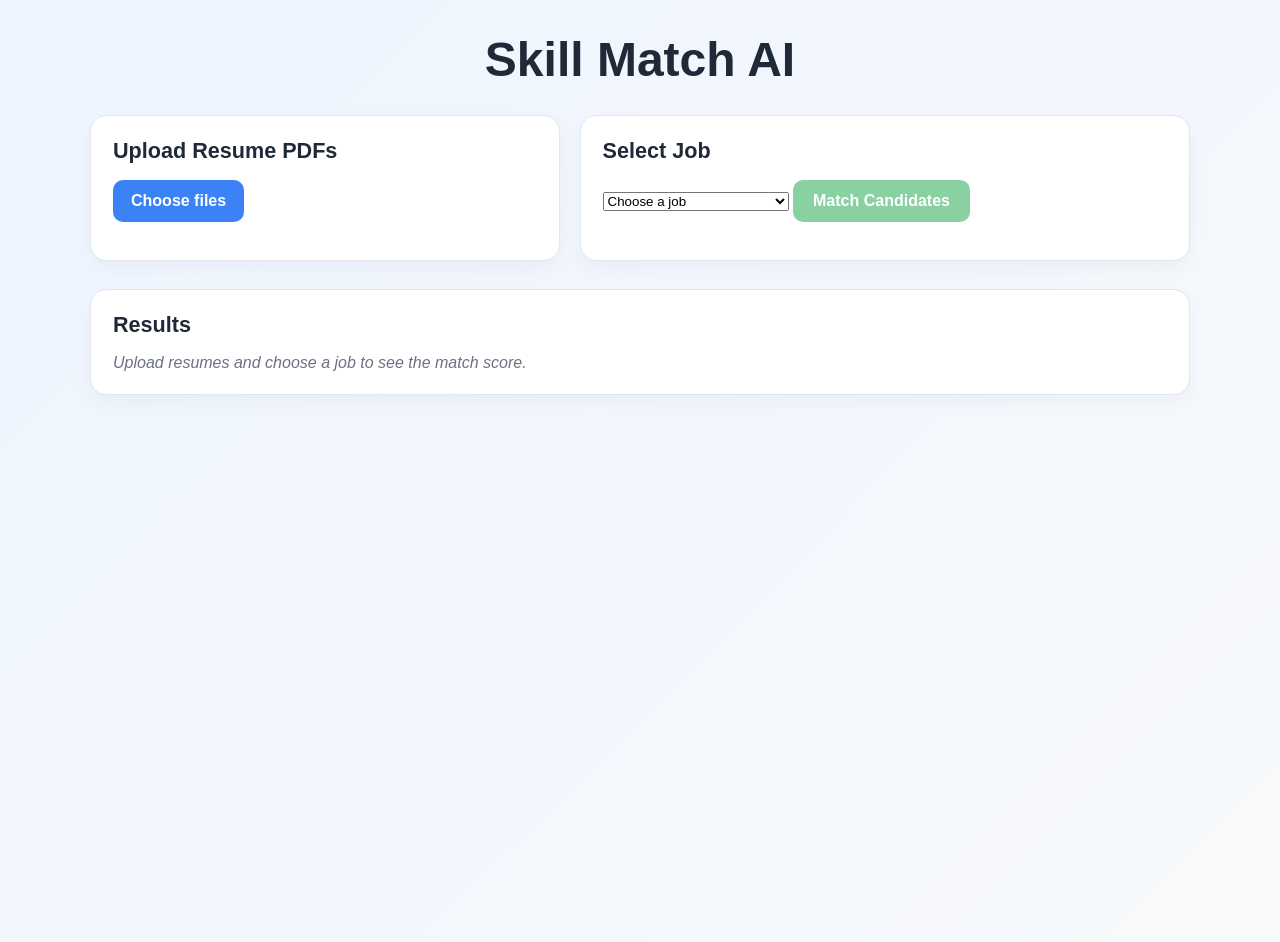
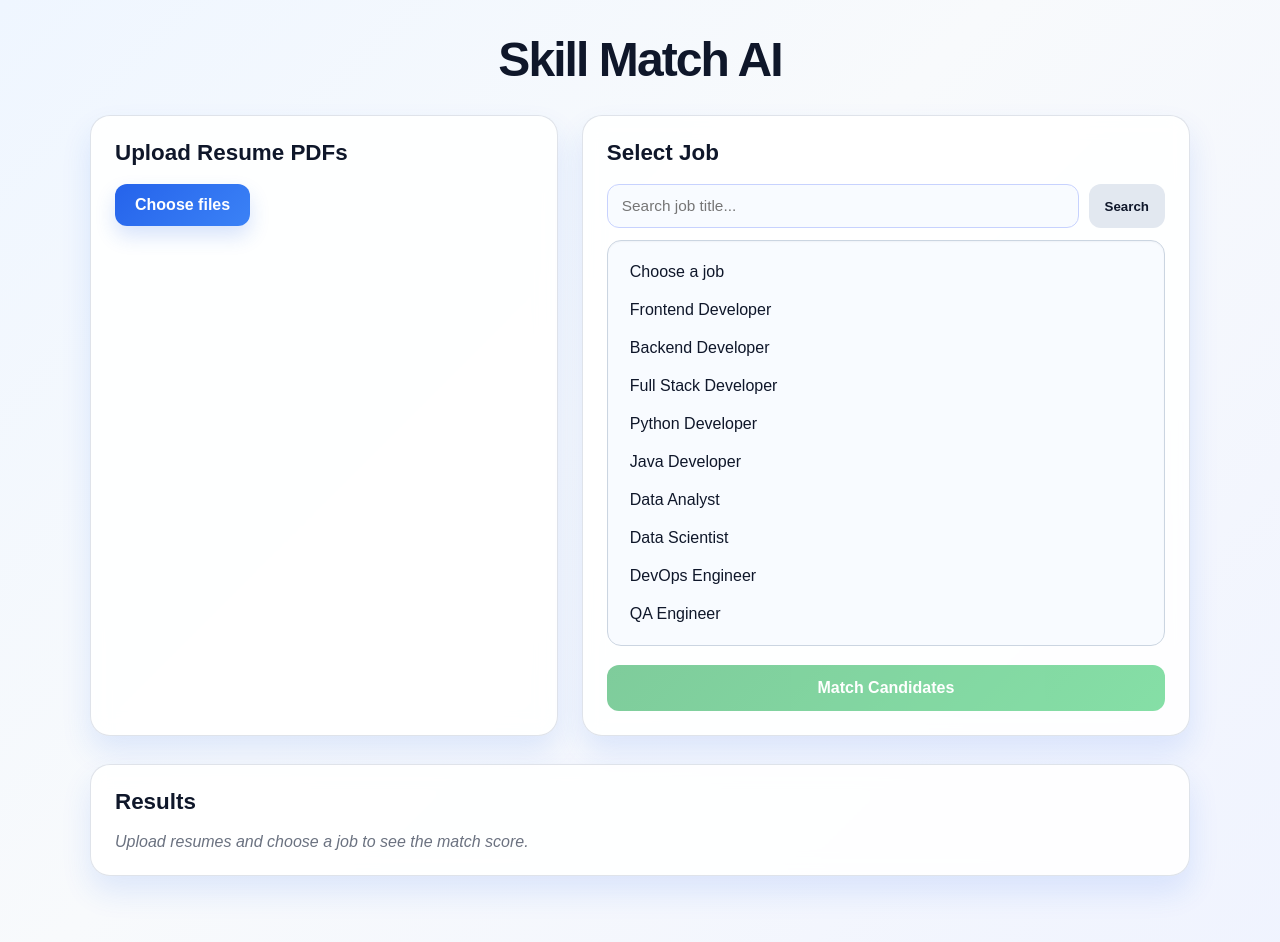
Before and after one commit to jayshpatelfc-afk/ResumeMatcher, a Flask app: page / in a window 1280 px wide. Shown: the top 942 px of the page. Run offline with Flask 3, Linux system fonts and the light colour scheme; data comes from the database, SQL or seed files in the repository.

Commit message:
Polish job selector UI and add searchable job filter

```diff
--- a/static/css/style.css
+++ b/static/css/style.css
@@ -1,13 +1,15 @@
 :root {
     --bg: #f4f7fb;
     --panel: #ffffff;
-    --primary: #3b82f6;
-    --primary-dark: #2563eb;
+    --primary: #2563eb;
+    --primary-dark: #1d4ed8;
+    --secondary: #0f172a;
     --success: #16a34a;
     --danger: #ef4444;
     --text: #1f2937;
     --muted: #6b7280;
     --border: #dfe7f1;
+    --shadow: 0 16px 30px rgba(37, 99, 235, 0.12);
 }
 
 * {
@@ -18,7 +20,7 @@
 }
 
 body {
-    background: linear-gradient(135deg, #eef5ff 0%, #f9fafb 100%);
+    background: linear-gradient(135deg, #eff6ff 0%, #f8fafc 40%, #eef2ff 100%);
     color: var(--text);
     min-height: 100vh;
     padding: 32px 20px;
@@ -34,59 +36,51 @@ header {
     margin-bottom: 28px;
 }
 
-.badge {
-    display: inline-block;
-    background: #dbeafe;
-    color: var(--primary-dark);
-    padding: 6px 10px;
-    font-size: 0.75rem;
-    border-radius: 999px;
-    font-weight: bold;
-    margin-bottom: 10px;
-}
-
 h1 {
     font-size: clamp(2rem, 4vw, 3rem);
     margin-bottom: 8px;
-}
-
-.subtitle {
-    color: var(--muted);
+    color: var(--secondary);
+    letter-spacing: -0.04em;
 }
 
 .panel-grid {
     display: grid;
     grid-template-columns: 1fr 1.3fr;
-    gap: 20px;
+    gap: 24px;
     margin-bottom: 28px;
 }
 
 .panel, .results-panel {
-    background: var(--panel);
-    border: 1px solid var(--border);
-    border-radius: 16px;
-    box-shadow: 0 8px 20px rgba(15, 23, 42, 0.04);
-    padding: 22px;
+    background: rgba(255, 255, 255, 0.9);
+    border: 1px solid rgba(148, 163, 184, 0.3);
+    border-radius: 20px;
+    box-shadow: var(--shadow);
+    padding: 24px;
+    backdrop-filter: blur(10px);
 }
 
 h2 {
-    margin-bottom: 16px;
-    font-size: 1.35rem;
+    margin-bottom: 18px;
+    font-size: 1.4rem;
+    color: var(--secondary);
 }
 
 .upload-box {
     display: inline-block;
-    background: var(--primary);
+    background: linear-gradient(135deg, var(--primary), #3b82f6);
     color: white;
-    padding: 12px 18px;
-    border-radius: 10px;
+    padding: 12px 20px;
+    border-radius: 12px;
     cursor: pointer;
-    font-weight: bold;
-    margin-bottom: 16px;
+    font-weight: 700;
+    margin-bottom: 18px;
+    box-shadow: 0 10px 20px rgba(37, 99, 235, 0.18);
+    transition: transform 0.2s ease, box-shadow 0.2s ease;
 }
 
 .upload-box:hover {
-    background: var(--primary-dark);
+    transform: translateY(-1px);
+    box-shadow: 0 12px 24px rgba(37, 99, 235, 0.25);
 }
 
 .file-list {
@@ -100,9 +94,9 @@ h2 {
     display: flex;
     justify-content: space-between;
     align-items: center;
-    background: #f8fafc;
+    background: linear-gradient(135deg, #f8fbff, #eef6ff);
     border: 1px solid var(--border);
-    border-radius: 10px;
+    border-radius: 12px;
     padding: 10px 12px;
     font-size: 0.92rem;
 }
@@ -115,31 +109,80 @@ h2 {
     cursor: pointer;
 }
 
-textarea {
+.job-search-box {
+    display: flex;
+    gap: 10px;
+    margin-bottom: 12px;
+}
+
+#job-search {
+    flex: 1;
+    padding: 12px 14px;
+    border: 1px solid #c7d2fe;
+    border-radius: 12px;
+    background: #f8fbff;
+    font-size: 0.96rem;
+    outline: none;
+}
+
+#job-search:focus {
+    border-color: var(--primary);
+    box-shadow: 0 0 0 3px rgba(37, 99, 235, 0.12);
+}
+
+.secondary-btn {
+    background: #e2e8f0;
+    color: var(--secondary);
+    border: none;
+    border-radius: 12px;
+    padding: 12px 16px;
+    font-weight: 700;
+    cursor: pointer;
+}
+
+.custom-select-wrap {
+    margin-bottom: 18px;
+}
+
+#job-select {
     width: 100%;
     min-height: 220px;
-    resize: vertical;
-    border: 1px solid var(--border);
-    border-radius: 12px;
-    padding: 14px;
+    padding: 12px 14px;
+    border-radius: 14px;
+    border: 1px solid #cbd5e1;
+    background: #f8fbff;
+    color: var(--secondary);
     font-size: 1rem;
-    margin-bottom: 16px;
+    box-shadow: inset 0 1px 2px rgba(15, 23, 42, 0.04);
+}
+
+#job-select option {
+    padding: 10px 8px;
+    border-radius: 8px;
 }
 
 .primary-btn {
-    background: var(--success);
+    width: 100%;
+    background: linear-gradient(135deg, var(--success), #22c55e);
     color: white;
     border: none;
-    padding: 12px 20px;
-    border-radius: 10px;
+    padding: 14px 20px;
+    border-radius: 12px;
     font-size: 1rem;
-    font-weight: bold;
+    font-weight: 700;
     cursor: pointer;
+    box-shadow: 0 12px 20px rgba(34, 197, 94, 0.18);
+    transition: transform 0.2s ease, opacity 0.2s ease;
+}
+
+.primary-btn:hover:not(:disabled) {
+    transform: translateY(-1px);
 }
 
 .primary-btn:disabled {
-    opacity: 0.5;
+    opacity: 0.55;
     cursor: not-allowed;
+    box-shadow: none;
 }
 
 .results-grid {
@@ -156,7 +199,7 @@ textarea {
 .card {
     border: 1px solid var(--border);
     border-radius: 14px;
-    background: #f8fafc;
+    background: linear-gradient(135deg, #f8fafc, #f1f5f9);
     padding: 18px;
 }
 
@@ -193,4 +236,8 @@ textarea {
     .panel-grid {
         grid-template-columns: 1fr;
     }
+
+    .job-search-box {
+        flex-direction: column;
+    }
 }
--- a/static/js/script.js
+++ b/static/js/script.js
@@ -3,29 +3,51 @@ const fileList = document.getElementById('file-list');
 const jobSelect = document.getElementById('job-select');
 const analyzeBtn = document.getElementById('analyze-btn');
 const results = document.getElementById('results');
+const jobSearch = document.getElementById('job-search');
+const jobSearchBtn = document.getElementById('job-search-btn');
 
 let selectedFiles = [];
+let allJobs = [];
 
 analyzeBtn.disabled = true;
 jobSelect.disabled = true;
+
+function renderJobOptions(filterText = '') {
+    const term = filterText.trim().toLowerCase();
+
+    const filteredJobs = term
+        ? allJobs.filter((job) => job.title.toLowerCase().includes(term))
+        : allJobs;
+
+    jobSelect.innerHTML = '<option value="">Choose a job</option>';
+
+    filteredJobs.forEach((job) => {
+        const option = document.createElement('option');
+        option.value = job.id;
+        option.textContent = job.title;
+        jobSelect.appendChild(option);
+    });
+
+    if (!filteredJobs.length) {
+        const none = document.createElement('option');
+        none.value = '';
+        none.textContent = 'No jobs found';
+        jobSelect.appendChild(none);
+    }
+
+    jobSelect.disabled = filteredJobs.length === 0;
+    updateButtonState();
+}
 
 async function loadJobs() {
     try {
         const response = await fetch('/jobs');
         const jobs = await response.json();
-
-        jobSelect.innerHTML = '<option value="">Choose a job</option>';
-        jobs.forEach((job) => {
-            const option = document.createElement('option');
-            option.value = job.id;
-            option.textContent = job.title;
-            jobSelect.appendChild(option);
-        });
-
-        jobSelect.disabled = jobs.length === 0;
-        updateButtonState();
+        allJobs = jobs;
+        renderJobOptions();
     } catch (error) {
         console.error('Failed to load jobs:', error);
+        allJobs = [];
         jobSelect.innerHTML = '<option value="">Choose a job</option>';
         jobSelect.disabled = true;
         analyzeBtn.disabled = true;
@@ -34,9 +56,20 @@ async function loadJobs() {
 
 function updateButtonState() {
     const hasFiles = selectedFiles.length > 0;
-    const hasJob = jobSelect.value !== '' && !jobSelect.disabled;
+    const hasJob = jobSelect.value !== '' && !jobSelect.disabled && jobSelect.value !== 'No jobs found';
     analyzeBtn.disabled = !(hasFiles && hasJob);
 }
+
+jobSearchBtn.addEventListener('click', () => {
+    renderJobOptions(jobSearch.value);
+    if (jobSelect.options.length > 0) {
+        jobSelect.selectedIndex = 1;
+    }
+});
+
+jobSearch.addEventListener('input', () => {
+    renderJobOptions(jobSearch.value);
+});
 
 function renderFiles() {
     fileList.innerHTML = '';
--- a/templates/index.html
+++ b/templates/index.html
@@ -22,9 +22,18 @@
 
             <section class="panel form-panel">
                 <h2>Select Job</h2>
-                <select id="job-select">
-                    <option value="">Choose a job</option>
-                </select>
+
+                <div class="job-search-box">
+                    <input id="job-search" type="text" placeholder="Search job title..." aria-label="Search job title" />
+                    <button id="job-search-btn" type="button" class="secondary-btn">Search</button>
+                </div>
+
+                <div class="custom-select-wrap">
+                    <select id="job-select" size="10">
+                        <option value="">Choose a job</option>
+                    </select>
+                </div>
+
                 <button id="analyze-btn" class="primary-btn" disabled>Match Candidates</button>
             </section>
         </main>
```
